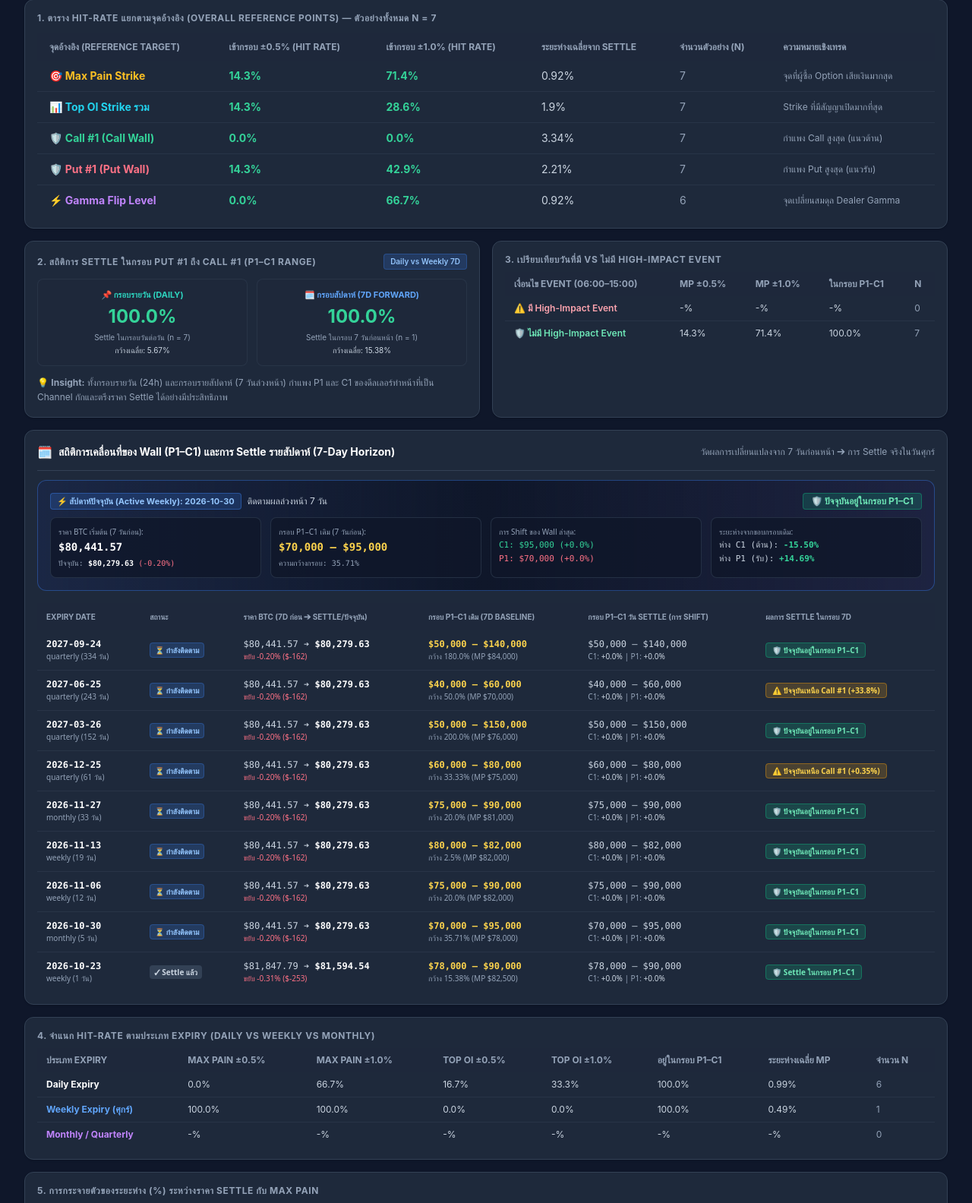
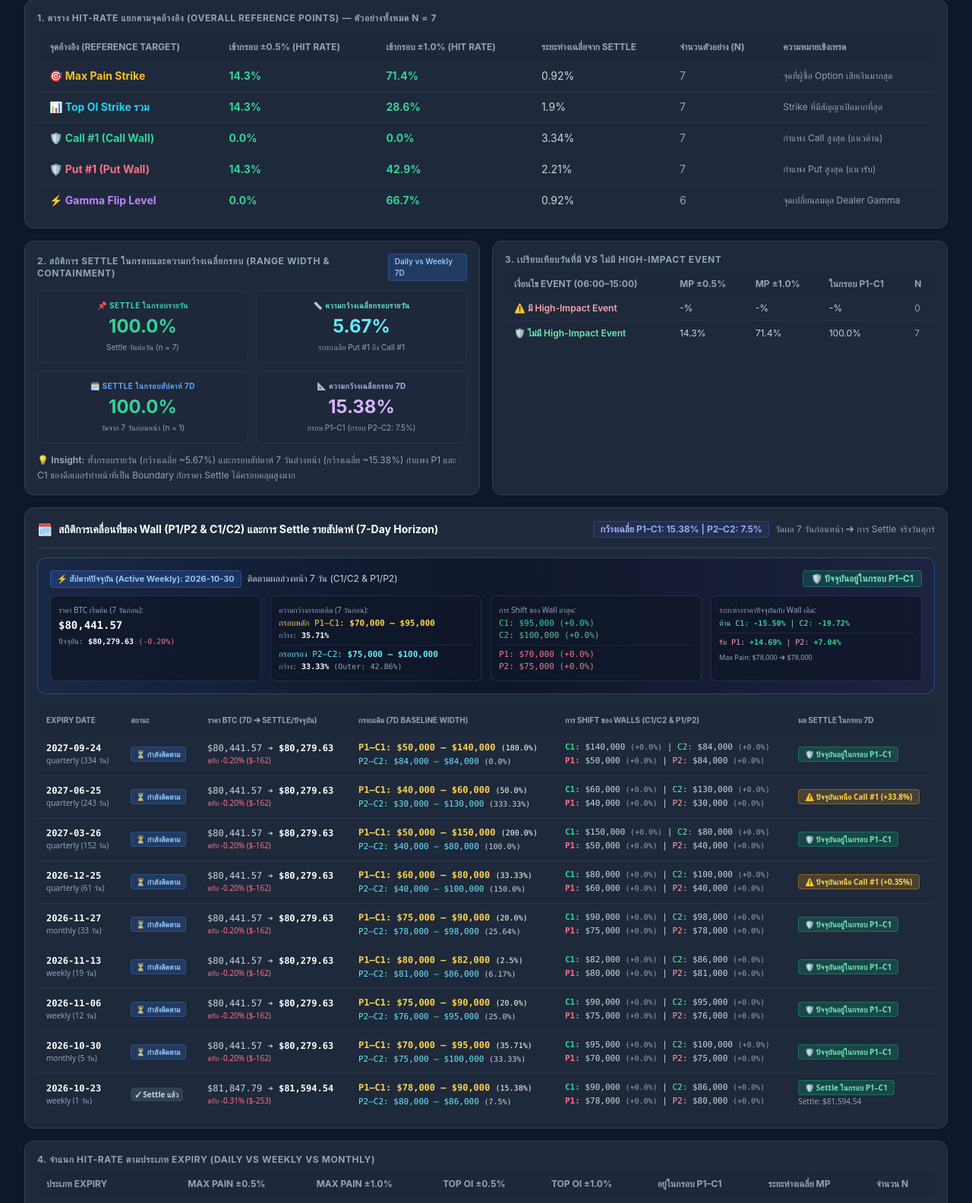
Before and after one commit to Oatloveaild/btc-options-pinning, a FastAPI app: page /stats in a window 1280 px wide. Shown: the part 226-1810 px from the top of the page at 76% size. Run offline with FastAPI, Linux system fonts and the light colour scheme; data comes from the database, SQL or seed files in the repository; some libraries are stand-ins or nearby versions.

Commit message:
Add C2, P2 and prominent average range width cards: web/templates/stats.html

```diff
--- a/web/templates/stats.html
+++ b/web/templates/stats.html
@@ -112,36 +112,47 @@
 
 <!-- Range Pinning and Breakdown Grids -->
 <div class="mt-4 grid grid-cols-1 md:grid-cols-2 gap-4">
-  <!-- P1-C1 Range Stats (Daily vs Weekly 7D Horizon) -->
+  <!-- P1-C1 Range Stats & Average Widths (Daily vs Weekly 7D Horizon) -->
   <div class="bg-darkcard border border-darkborder rounded-xl p-4 shadow flex flex-col justify-between">
     <div>
       <div class="flex items-center justify-between mb-2">
         <div class="text-xs font-bold uppercase text-slate-400 tracking-wider">
-          2. สถิติการ Settle ในกรอบ Put #1 ถึง Call #1 (P1–C1 Range)
+          2. สถิติการ Settle ในกรอบและความกว้างเฉลี่ยกรอบ (Range Width & Containment)
         </div>
         <span class="text-[10px] px-2 py-0.5 rounded bg-blue-500/20 text-blue-300 font-semibold border border-blue-500/30">
           Daily vs Weekly 7D
         </span>
       </div>
-      <div class="grid grid-cols-2 gap-3 mt-3">
-        <!-- Daily Horizon -->
+      <!-- 4-Stat Metric Grid for Range Rates & Average Widths -->
+      <div class="grid grid-cols-2 gap-2.5 mt-3">
+        <!-- Card 1: Daily Settle Rate -->
         <div class="bg-slate-800/60 p-3 rounded-lg border border-darkborder/50 text-center">
-          <div class="text-[11px] font-bold text-teal-400 uppercase">📌 กรอบรายวัน (Daily)</div>
+          <div class="text-[10px] font-bold text-teal-400 uppercase tracking-wider">📌 Settle ในกรอบรายวัน</div>
           <div class="text-2xl font-bold text-emerald-400 mt-1">{{ overall.range.in_range_pct }}%</div>
-          <div class="text-[10px] text-slate-400 mt-1">Settle ในกรอบวันต่อวัน (n = {{ overall.range.n_range }})</div>
-          <div class="text-[10px] text-slate-300 mt-0.5">กว้างเฉลี่ย: {{ overall.range.avg_width }}%</div>
+          <div class="text-[10px] text-slate-400 mt-1">Settle วันต่อวัน (n = {{ overall.range.n_range }})</div>
         </div>
-        <!-- Weekly 7D Forward Horizon -->
+        <!-- Card 2: Daily Avg Width -->
         <div class="bg-slate-800/60 p-3 rounded-lg border border-darkborder/50 text-center">
-          <div class="text-[11px] font-bold text-blue-400 uppercase">🗓️ กรอบสัปดาห์ (7D Forward)</div>
+          <div class="text-[10px] font-bold text-teal-300 uppercase tracking-wider">📏 ความกว้างเฉลี่ยกรอบรายวัน</div>
+          <div class="text-2xl font-bold text-cyan-300 mt-1">{{ overall.range.avg_width }}%</div>
+          <div class="text-[10px] text-slate-400 mt-1">ระยะเฉลี่ย Put #1 ถึง Call #1</div>
+        </div>
+        <!-- Card 3: Weekly 7D Settle Rate -->
+        <div class="bg-slate-800/60 p-3 rounded-lg border border-darkborder/50 text-center">
+          <div class="text-[10px] font-bold text-blue-400 uppercase tracking-wider">🗓️ Settle ในกรอบสัปดาห์ 7D</div>
           <div class="text-2xl font-bold text-emerald-400 mt-1">{{ weekly_horizon.contained_7d_rate }}%</div>
-          <div class="text-[10px] text-slate-400 mt-1">Settle ในกรอบ 7 วันก่อนหน้า (n = {{ weekly_horizon.n_settled }})</div>
-          <div class="text-[10px] text-slate-300 mt-0.5">กว้างเฉลี่ย: {{ weekly_horizon.avg_width_7d }}%</div>
+          <div class="text-[10px] text-slate-400 mt-1">วัดจาก 7 วันก่อนหน้า (n = {{ weekly_horizon.n_settled }})</div>
+        </div>
+        <!-- Card 4: Weekly 7D Avg Width -->
+        <div class="bg-slate-800/60 p-3 rounded-lg border border-darkborder/50 text-center">
+          <div class="text-[10px] font-bold text-indigo-300 uppercase tracking-wider">📐 ความกว้างเฉลี่ยกรอบ 7D</div>
+          <div class="text-2xl font-bold text-purple-300 mt-1">{{ weekly_horizon.avg_width_7d }}%</div>
+          <div class="text-[10px] text-slate-400 mt-1">กรอบ P1–C1 (กรอบ P2–C2: {{ weekly_horizon.avg_width_p2_c2_7d }}%)</div>
         </div>
       </div>
     </div>
     <p class="text-xs text-slate-400 mt-3 leading-relaxed">
-      💡 <strong>Insight:</strong> ทั้งกรอบรายวัน (24h) และกรอบรายสัปดาห์ (7 วันล่วงหน้า) กำแพง P1 และ C1 ของดีลเลอร์ทำหน้าที่เป็น Channel กักและตรึงราคา Settle ได้อย่างมีประสิทธิภาพ
+      💡 <strong>Insight:</strong> ทั้งกรอบรายวัน (กว้างเฉลี่ย ~{{ overall.range.avg_width }}%) และกรอบสัปดาห์ 7 วันล่วงหน้า (กว้างเฉลี่ย ~{{ weekly_horizon.avg_width_7d }}%) กำแพง P1 และ C1 ของดีลเลอร์ทำหน้าที่เป็น Boundary กักราคา Settle ได้ครอบคลุมสูงมาก
     </p>
   </div>
 
@@ -183,15 +194,20 @@
 </div>
 
 <!-- ====================================================================== -->
-<!-- WEEKLY 7-DAY HORIZON & WALL MIGRATION TRACKING -->
+<!-- WEEKLY 7-DAY HORIZON & WALL MIGRATION TRACKING (C1, C2, P1, P2) -->
 <!-- ====================================================================== -->
 <div class="mt-4 bg-darkcard border border-darkborder rounded-xl p-4 shadow">
   <div class="flex items-center justify-between pb-3 border-b border-darkborder mb-3 flex-wrap gap-2">
     <div class="flex items-center space-x-2">
       <span class="text-base">🗓️</span>
-      <h3 class="text-sm font-bold text-white">สถิติการเคลื่อนที่ของ Wall (P1–C1) และการ Settle รายสัปดาห์ (7-Day Horizon)</h3>
+      <h3 class="text-sm font-bold text-white">สถิติการเคลื่อนที่ของ Wall (P1/P2 & C1/C2) และการ Settle รายสัปดาห์ (7-Day Horizon)</h3>
     </div>
-    <span class="text-xs text-slate-400">วัดผลการเปลี่ยนแปลงจาก 7 วันก่อนหน้า ➔ การ Settle จริงในวันศุกร์</span>
+    <div class="flex items-center space-x-2">
+      <span class="text-xs text-indigo-300 bg-indigo-500/10 px-2 py-0.5 rounded border border-indigo-500/30 font-semibold">
+        กว้างเฉลี่ย P1–C1: {{ weekly_horizon.avg_width_7d }}% | P2–C2: {{ weekly_horizon.avg_width_p2_c2_7d }}%
+      </span>
+      <span class="text-xs text-slate-400 hidden sm:inline">วัดผล 7 วันก่อนหน้า ➔ การ Settle จริงวันศุกร์</span>
+    </div>
   </div>
 
   <!-- Active Weekly Contract Spotlight (สัปดาห์นี้ที่กำลังดำเนินอยู่) -->
@@ -203,14 +219,14 @@
         <span class="px-2 py-0.5 rounded text-[11px] font-bold bg-blue-500/20 text-blue-300 border border-blue-500/40">
           ⚡ สัปดาห์ปัจจุบัน (Active Weekly): {{ cur_w.expiry_date }}
         </span>
-        <span class="text-xs text-slate-300">ติดตามผลล่วงหน้า 7 วัน</span>
+        <span class="text-xs text-slate-300">ติดตามผลล่วงหน้า 7 วัน (C1/C2 & P1/P2)</span>
       </div>
       <span class="px-2.5 py-0.5 rounded text-xs font-bold {{ cur_w.badge_class }}">
         {{ cur_w.badge }}
       </span>
     </div>
 
-    <div class="grid grid-cols-2 sm:grid-cols-4 gap-3 text-xs font-mono">
+    <div class="grid grid-cols-1 sm:grid-cols-2 lg:grid-cols-4 gap-3 text-xs font-mono">
       <!-- 7D Baseline Spot -->
       <div class="bg-slate-900/80 p-2.5 rounded-lg border border-darkborder/60">
         <div class="text-[10px] text-slate-400 font-sans">ราคา BTC เริ่มต้น (7 วันก่อน):</div>
@@ -221,34 +237,53 @@
         </div>
       </div>
 
-      <!-- 7D Baseline Range -->
+      <!-- 7D Baseline Range (P1-C1 & P2-C2) -->
       <div class="bg-slate-900/80 p-2.5 rounded-lg border border-darkborder/60">
-        <div class="text-[10px] text-slate-400 font-sans">กรอบ P1–C1 เดิม (7 วันก่อน):</div>
-        <div class="text-sm font-bold text-amber-300 mt-0.5">
-          ${{ "{:,.0f}".format(cur_w.base_p1) }} – ${{ "{:,.0f}".format(cur_w.base_c1) }}
+        <div class="text-[10px] text-slate-400 font-sans">ความกว้างกรอบเดิม (7 วันก่อน):</div>
+        <div class="text-[11px] text-amber-300 mt-0.5">
+          กรอบหลัก P1–C1: <span class="font-bold">${{ "{:,.0f}".format(cur_w.base_p1) if cur_w.base_p1 else "-" }} – ${{ "{:,.0f}".format(cur_w.base_c1) if cur_w.base_c1 else "-" }}</span>
         </div>
-        <div class="text-[10px] text-slate-400 mt-1">ความกว้างกรอบ: {{ cur_w.base_width }}%</div>
+        <div class="text-[10px] text-slate-400">
+          กว้าง: <span class="text-white font-bold">{{ cur_w.base_width }}%</span>
+        </div>
+        <div class="text-[11px] text-cyan-300 mt-1 border-t border-darkborder/40 pt-1">
+          กรอบรอง P2–C2: <span class="font-bold">${{ "{:,.0f}".format(cur_w.base_p2) if cur_w.base_p2 else "-" }} – ${{ "{:,.0f}".format(cur_w.base_c2) if cur_w.base_c2 else "-" }}</span>
+        </div>
+        <div class="text-[10px] text-slate-400">
+          กว้าง: <span class="text-white font-bold">{{ cur_w.base_width_p2_c2 }}%</span> (Outer: {{ cur_w.base_outer_width }}%)
+        </div>
       </div>
 
-      <!-- Wall Migration -->
+      <!-- Wall Migration (C1, C2, P1, P2) -->
       <div class="bg-slate-900/80 p-2.5 rounded-lg border border-darkborder/60">
         <div class="text-[10px] text-slate-400 font-sans">การ Shift ของ Wall ล่าสุด:</div>
         <div class="text-[11px] text-emerald-400 mt-0.5">
-          C1: ${{ "{:,.0f}".format(cur_w.final_c1) }} ({{ "{:+.1f}%".format(cur_w.c1_shift_pct) }})
+          C1: ${{ "{:,.0f}".format(cur_w.final_c1) if cur_w.final_c1 else "-" }} ({{ "{:+.1f}%".format(cur_w.c1_shift_pct) }})
         </div>
-        <div class="text-[11px] text-rose-400 mt-0.5">
-          P1: ${{ "{:,.0f}".format(cur_w.final_p1) }} ({{ "{:+.1f}%".format(cur_w.p1_shift_pct) }})
+        <div class="text-[11px] text-emerald-300/80">
+          C2: ${{ "{:,.0f}".format(cur_w.final_c2) if cur_w.final_c2 else "-" }} ({{ "{:+.1f}%".format(cur_w.c2_shift_pct) }})
+        </div>
+        <div class="text-[11px] text-rose-400 mt-1 border-t border-darkborder/40 pt-1">
+          P1: ${{ "{:,.0f}".format(cur_w.final_p1) if cur_w.final_p1 else "-" }} ({{ "{:+.1f}%".format(cur_w.p1_shift_pct) }})
+        </div>
+        <div class="text-[11px] text-rose-300/80">
+          P2: ${{ "{:,.0f}".format(cur_w.final_p2) if cur_w.final_p2 else "-" }} ({{ "{:+.1f}%".format(cur_w.p2_shift_pct) }})
         </div>
       </div>
 
-      <!-- Containment Status -->
+      <!-- Containment Status & Distances -->
       <div class="bg-slate-900/80 p-2.5 rounded-lg border border-darkborder/60">
-        <div class="text-[10px] text-slate-400 font-sans">ระยะห่างจากขอบกรอบเดิม:</div>
-        <div class="text-[11px] text-slate-300 mt-0.5">
-          ห่าง C1 (ต้าน): <span class="{% if cur_w.dist_to_c1_pct <= 0 %}text-emerald-400{% else %}text-rose-400{% endif %} font-bold">{{ "{:+.2f}%".format(cur_w.dist_to_c1_pct) }}</span>
+        <div class="text-[10px] text-slate-400 font-sans">ระยะห่างราคาปัจจุบันกับ Wall เดิม:</div>
+        <div class="text-[10px] text-emerald-300 mt-0.5">
+          ต้าน C1: <span class="font-bold {% if cur_w.dist_to_c1_pct is not none and cur_w.dist_to_c1_pct <= 0 %}text-emerald-400{% else %}text-rose-400{% endif %}">{{ "{:+.2f}%".format(cur_w.dist_to_c1_pct) if cur_w.dist_to_c1_pct is not none else "-" }}</span> |
+          C2: <span class="font-bold {% if cur_w.dist_to_c2_pct is not none and cur_w.dist_to_c2_pct <= 0 %}text-emerald-400{% else %}text-rose-400{% endif %}">{{ "{:+.2f}%".format(cur_w.dist_to_c2_pct) if cur_w.dist_to_c2_pct is not none else "-" }}</span>
         </div>
-        <div class="text-[11px] text-slate-300 mt-0.5">
-          ห่าง P1 (รับ): <span class="{% if cur_w.dist_to_p1_pct >= 0 %}text-emerald-400{% else %}text-rose-400{% endif %} font-bold">{{ "{:+.2f}%".format(cur_w.dist_to_p1_pct) }}</span>
+        <div class="text-[10px] text-rose-300 mt-1 border-t border-darkborder/40 pt-1">
+          รับ P1: <span class="font-bold {% if cur_w.dist_to_p1_pct is not none and cur_w.dist_to_p1_pct >= 0 %}text-emerald-400{% else %}text-rose-400{% endif %}">{{ "{:+.2f}%".format(cur_w.dist_to_p1_pct) if cur_w.dist_to_p1_pct is not none else "-" }}</span> |
+          P2: <span class="font-bold {% if cur_w.dist_to_p2_pct is not none and cur_w.dist_to_p2_pct >= 0 %}text-emerald-400{% else %}text-rose-400{% endif %}">{{ "{:+.2f}%".format(cur_w.dist_to_p2_pct) if cur_w.dist_to_p2_pct is not none else "-" }}</span>
+        </div>
+        <div class="text-[9px] text-slate-400 mt-1 font-sans">
+          Max Pain: ${{ "{:,.0f}".format(cur_w.base_mp) if cur_w.base_mp else "-" }} ➔ ${{ "{:,.0f}".format(cur_w.final_mp) if cur_w.final_mp else "-" }}
         </div>
       </div>
     </div>
@@ -262,10 +297,10 @@
         <tr>
           <th class="px-3 py-2.5">Expiry Date</th>
           <th class="px-3 py-2.5">สถานะ</th>
-          <th class="px-3 py-2.5">ราคา BTC (7D ก่อน ➔ Settle/ปัจจุบัน)</th>
-          <th class="px-3 py-2.5">กรอบ P1–C1 เดิม (7D Baseline)</th>
-          <th class="px-3 py-2.5">กรอบ P1–C1 วัน Settle (การ Shift)</th>
-          <th class="px-3 py-2.5">ผลการ Settle ในกรอบ 7D</th>
+          <th class="px-3 py-2.5">ราคา BTC (7D ➔ Settle/ปัจจุบัน)</th>
+          <th class="px-3 py-2.5">กรอบเดิม (7D Baseline Width)</th>
+          <th class="px-3 py-2.5">การ Shift ของ Walls (C1/C2 & P1/P2)</th>
+          <th class="px-3 py-2.5">ผล Settle ในกรอบ 7D</th>
         </tr>
       </thead>
       <tbody class="divide-y divide-darkborder/50 font-mono">
@@ -299,18 +334,27 @@
             </span>
           </td>
 
-          <!-- Baseline Range -->
+          <!-- Baseline Range (P1-C1 & P2-C2) -->
           <td class="px-3 py-2.5 whitespace-nowrap">
-            <div class="text-amber-300 font-semibold">${{ "{:,.0f}".format(w.base_p1) }} – ${{ "{:,.0f}".format(w.base_c1) }}</div>
-            <span class="text-[10px] font-sans text-slate-400">กว้าง {{ w.base_width }}% (MP ${{ "{:,.0f}".format(w.base_mp) if w.base_mp else "-" }})</span>
+            <div class="text-amber-300 font-semibold">
+              P1–C1: ${{ "{:,.0f}".format(w.base_p1) if w.base_p1 else "-" }} – ${{ "{:,.0f}".format(w.base_c1) if w.base_c1 else "-" }}
+              <span class="text-[10px] text-white font-normal">({{ w.base_width }}%)</span>
+            </div>
+            <div class="text-cyan-300 text-[11px] mt-0.5">
+              P2–C2: ${{ "{:,.0f}".format(w.base_p2) if w.base_p2 else "-" }} – ${{ "{:,.0f}".format(w.base_c2) if w.base_c2 else "-" }}
+              <span class="text-[10px] text-slate-300 font-normal">({{ w.base_width_p2_c2 }}%)</span>
+            </div>
           </td>
 
-          <!-- Final Range & Shift -->
+          <!-- Final Range & Shift (C1/C2 & P1/P2) -->
           <td class="px-3 py-2.5 whitespace-nowrap">
-            <div>${{ "{:,.0f}".format(w.final_p1) }} – ${{ "{:,.0f}".format(w.final_c1) }}</div>
-            <div class="text-[10px] font-sans text-slate-400">
-              C1: <span class="{% if w.c1_shift_pct > 0 %}text-emerald-400{% elif w.c1_shift_pct < 0 %}text-rose-400{% else %}text-slate-300{% endif %}">{{ "{:+.1f}%".format(w.c1_shift_pct) }}</span> |
-              P1: <span class="{% if w.p1_shift_pct > 0 %}text-emerald-400{% elif w.p1_shift_pct < 0 %}text-rose-400{% else %}text-slate-300{% endif %}">{{ "{:+.1f}%".format(w.p1_shift_pct) }}</span>
+            <div class="text-[11px]">
+              <span class="text-emerald-400 font-semibold">C1:</span> ${{ "{:,.0f}".format(w.final_c1) if w.final_c1 else "-" }} <span class="text-[10px] text-slate-400">({{ "{:+.1f}%".format(w.c1_shift_pct) }})</span> |
+              <span class="text-emerald-300">C2:</span> ${{ "{:,.0f}".format(w.final_c2) if w.final_c2 else "-" }} <span class="text-[10px] text-slate-400">({{ "{:+.1f}%".format(w.c2_shift_pct) }})</span>
+            </div>
+            <div class="text-[11px] mt-0.5">
+              <span class="text-rose-400 font-semibold">P1:</span> ${{ "{:,.0f}".format(w.final_p1) if w.final_p1 else "-" }} <span class="text-[10px] text-slate-400">({{ "{:+.1f}%".format(w.p1_shift_pct) }})</span> |
+              <span class="text-rose-300">P2:</span> ${{ "{:,.0f}".format(w.final_p2) if w.final_p2 else "-" }} <span class="text-[10px] text-slate-400">({{ "{:+.1f}%".format(w.p2_shift_pct) }})</span>
             </div>
           </td>
 
@@ -319,6 +363,11 @@
             <span class="px-2 py-0.5 rounded text-[10px] font-bold font-sans {{ w.badge_class }}">
               {{ w.badge }}
             </span>
+            {% if w.is_settled and w.settle_price %}
+            <div class="text-[10px] text-slate-400 font-sans mt-0.5">
+              Settle: ${{ "{:,.2f}".format(w.settle_price) }}
+            </div>
+            {% endif %}
           </td>
         </tr>
         {% endfor %}
```
